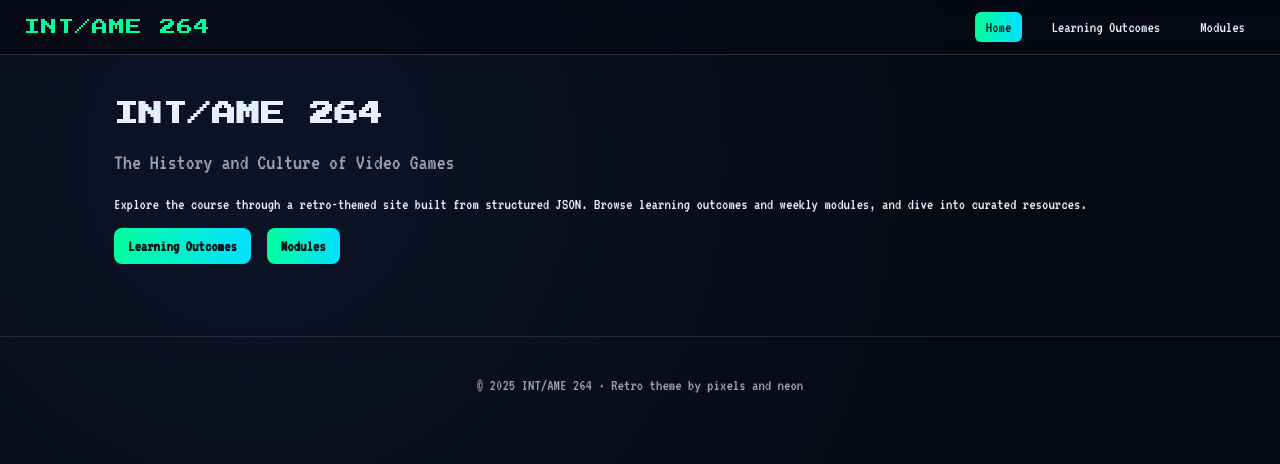
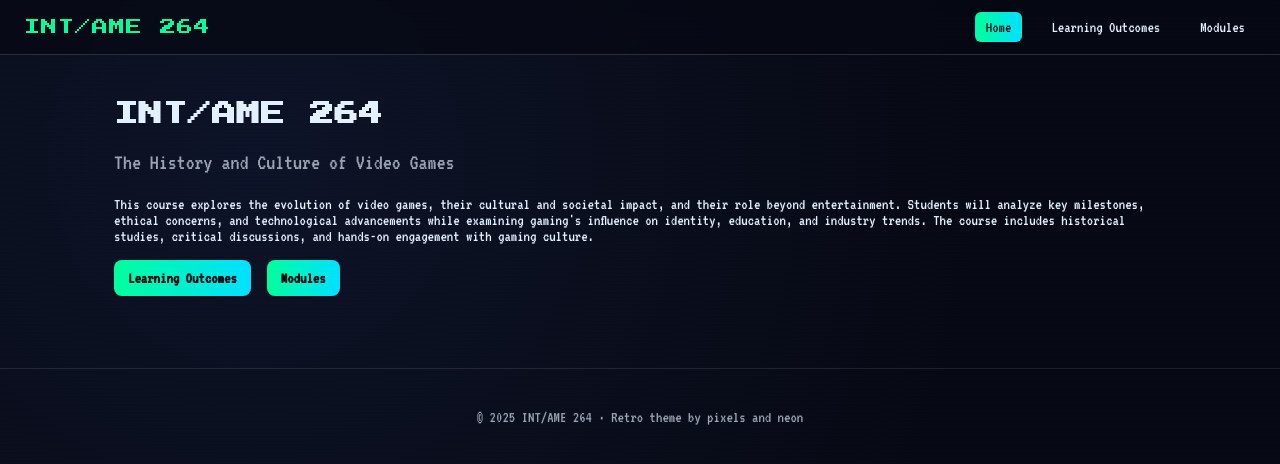
Before and after one commit to natelaclaire/int-ame-264, a React (Vite) app: page / in a window 1280 px wide. Shown: the top 464 px of the page. Built offline with nearby package versions, Linux system fonts and the light colour scheme.

Commit message:
Added course description to home page

```diff
--- a/src/pages/Home.jsx
+++ b/src/pages/Home.jsx
@@ -6,8 +6,7 @@ export default function Home() {
       <h1>INT/AME 264</h1>
       <p className="lead">The History and Culture of Video Games</p>
       <p>
-        Explore the course through a retro-themed site built from structured JSON.
-        Browse learning outcomes and weekly modules, and dive into curated resources.
+        This course explores the evolution of video games, their cultural and societal impact, and their role beyond entertainment. Students will analyze key milestones, ethical concerns, and technological advancements while examining gaming's influence on identity, education, and industry trends. The course includes historical studies, critical discussions, and hands-on engagement with gaming culture.
       </p>
       <div className="cta-row">
         <Link className="btn" to="/learning-outcomes">Learning Outcomes</Link>
```
